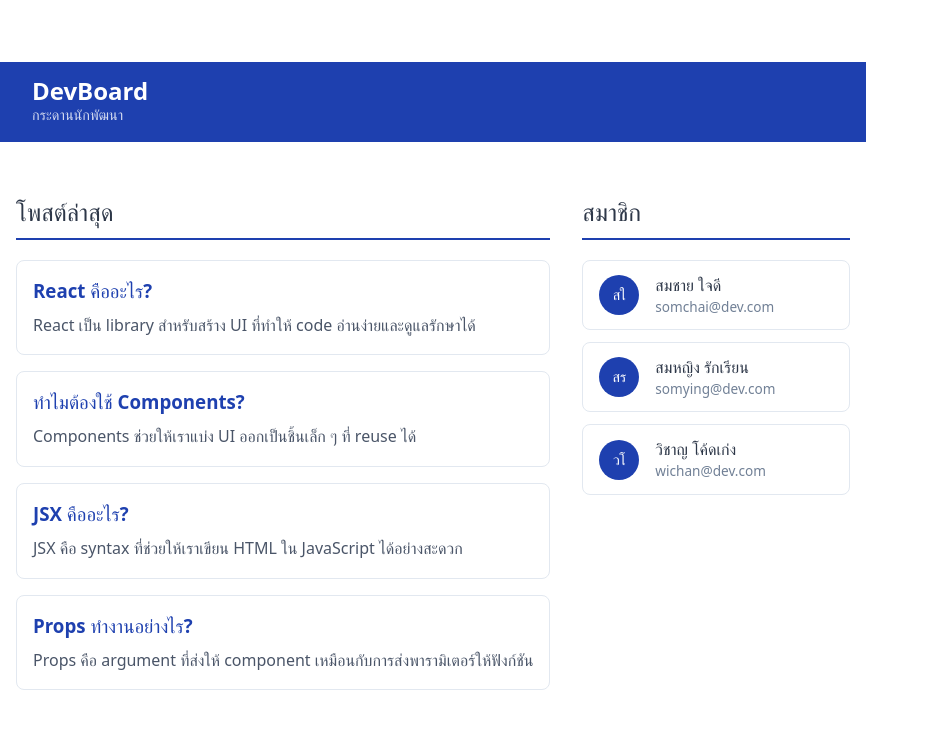
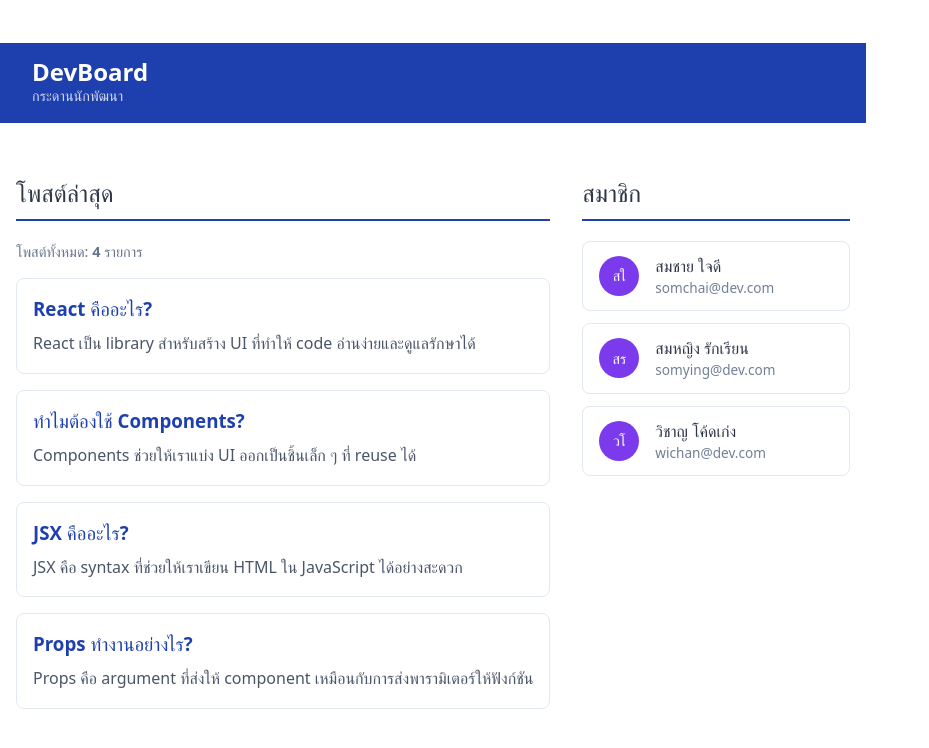
Before and after one commit to 67160181/devboard-67160181, a React (Vite) app: page / in a window 1280 px wide. Shown: the top 748 px of the page, without its empty margins (0-929 px from the left). Built offline with nearby package versions, Linux system fonts and the light colour scheme.

Commit message:
feat: implement all lab challenges

```diff
--- a/src/components/PostList.jsx
+++ b/src/components/PostList.jsx
@@ -1,4 +1,60 @@
 import PostCard from "./PostCard";
+
+// ⭐ Level 1: แสดงจำนวนโพสต์
+function PostCount({ count }) {
+  return (
+    <p style={{ color: "#64748b", fontSize: "0.9rem", marginBottom: "1rem" }}>
+      โพสต์ทั้งหมด: <strong>{count}</strong> รายการ
+    </p>
+  );
+}
+
+// ⭐ Level 3: โครงร่างจำลองตอนโหลด
+function PostSkeleton() {
+  return (
+    <>
+      {[1, 2, 3].map((i) => (
+        <div
+          key={i}
+          style={{
+            border: "1px solid #e2e8f0",
+            borderRadius: "8px",
+            padding: "1rem",
+            marginBottom: "1rem",
+            background: "white",
+          }}
+        >
+          <div
+            style={{
+              height: "20px",
+              width: "60%",
+              background: "#e2e8f0",
+              borderRadius: "4px",
+              marginBottom: "10px",
+            }}
+          ></div>
+          <div
+            style={{
+              height: "14px",
+              width: "90%",
+              background: "#f1f5f9",
+              borderRadius: "4px",
+              marginBottom: "6px",
+            }}
+          ></div>
+          <div
+            style={{
+              height: "14px",
+              width: "40%",
+              background: "#f1f5f9",
+              borderRadius: "4px",
+            }}
+          ></div>
+        </div>
+      ))}
+    </>
+  );
+}
 
 function PostList({ posts }) {
   return (
@@ -12,9 +68,14 @@ function PostList({ posts }) {
       >
         โพสต์ล่าสุด
       </h2>
-      {posts.map((post) => (
-        <PostCard key={post.id} title={post.title} body={post.body} />
-      ))}
+      <PostCount count={posts.length} />
+      {posts.length === 0 ? (
+        <PostSkeleton />
+      ) : (
+        posts.map((post) => (
+          <PostCard key={post.id} title={post.title} body={post.body} />
+        ))
+      )}
     </div>
   );
 }
--- a/src/components/UserCard.jsx
+++ b/src/components/UserCard.jsx
@@ -1,9 +1,16 @@
 function UserCard({ name, email }) {
-  // ดึงตัวอักษรแรกมาทำ avatar
   const initials = name
     .split(" ")
     .map((n) => n[0])
     .join("");
+
+  // ⭐ Level 2: เลือกสีตามตัวอักษรแรก
+  const getAvatarColor = () => {
+    const charCode = name.charCodeAt(0);
+    if (charCode % 3 === 0) return "#1e40af"; // น้ำเงิน
+    if (charCode % 3 === 1) return "#059669"; // เขียว
+    return "#7c3aed"; // ม่วง
+  };
 
   return (
     <div
@@ -22,7 +29,7 @@ function UserCard({ name, email }) {
         style={{
           width: "40px",
           height: "40px",
-          background: "#1e40af",
+          background: getAvatarColor(),
           color: "white",
           borderRadius: "50%",
           display: "flex",
@@ -41,5 +48,4 @@ function UserCard({ name, email }) {
     </div>
   );
 }
-
 export default UserCard;
```
